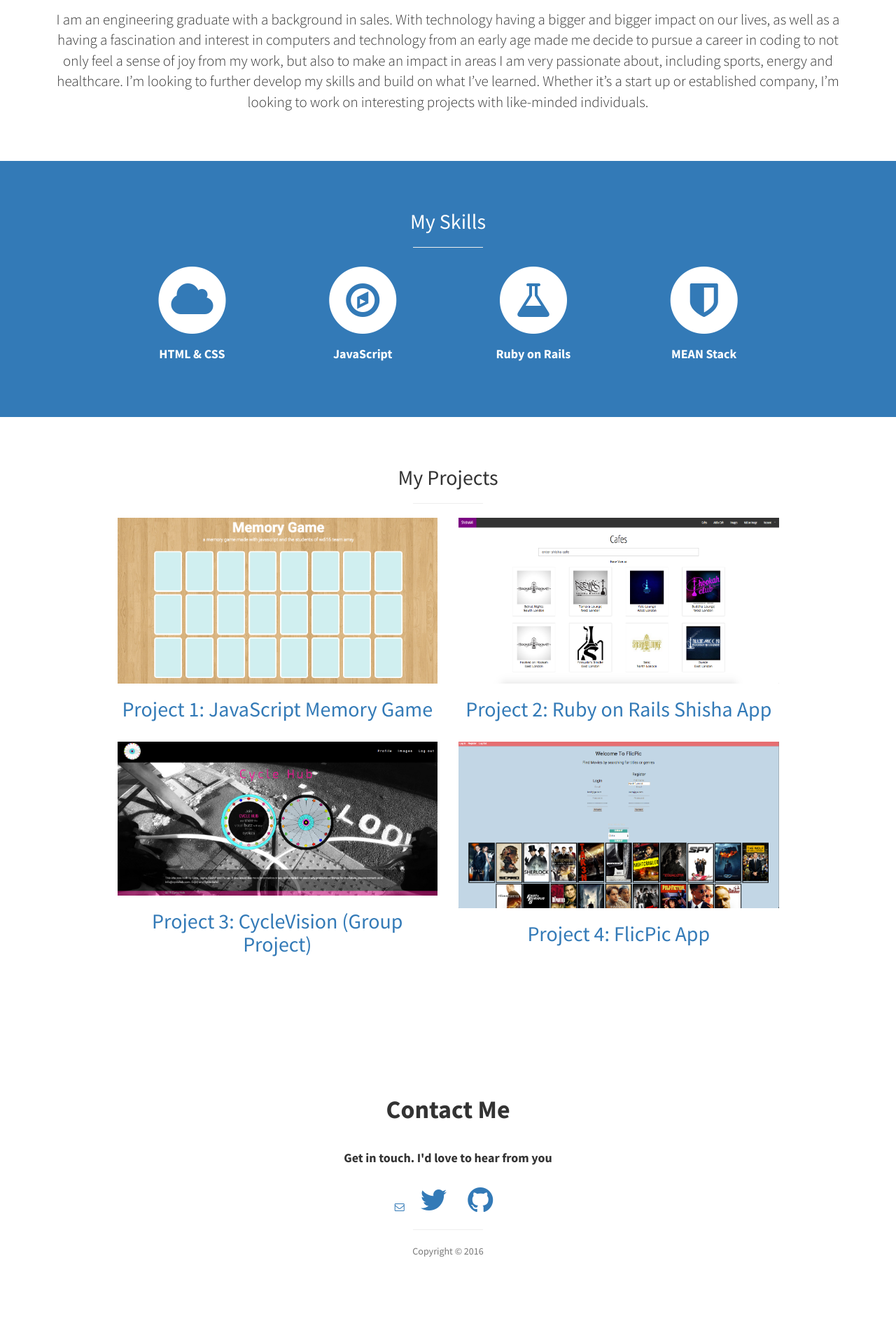
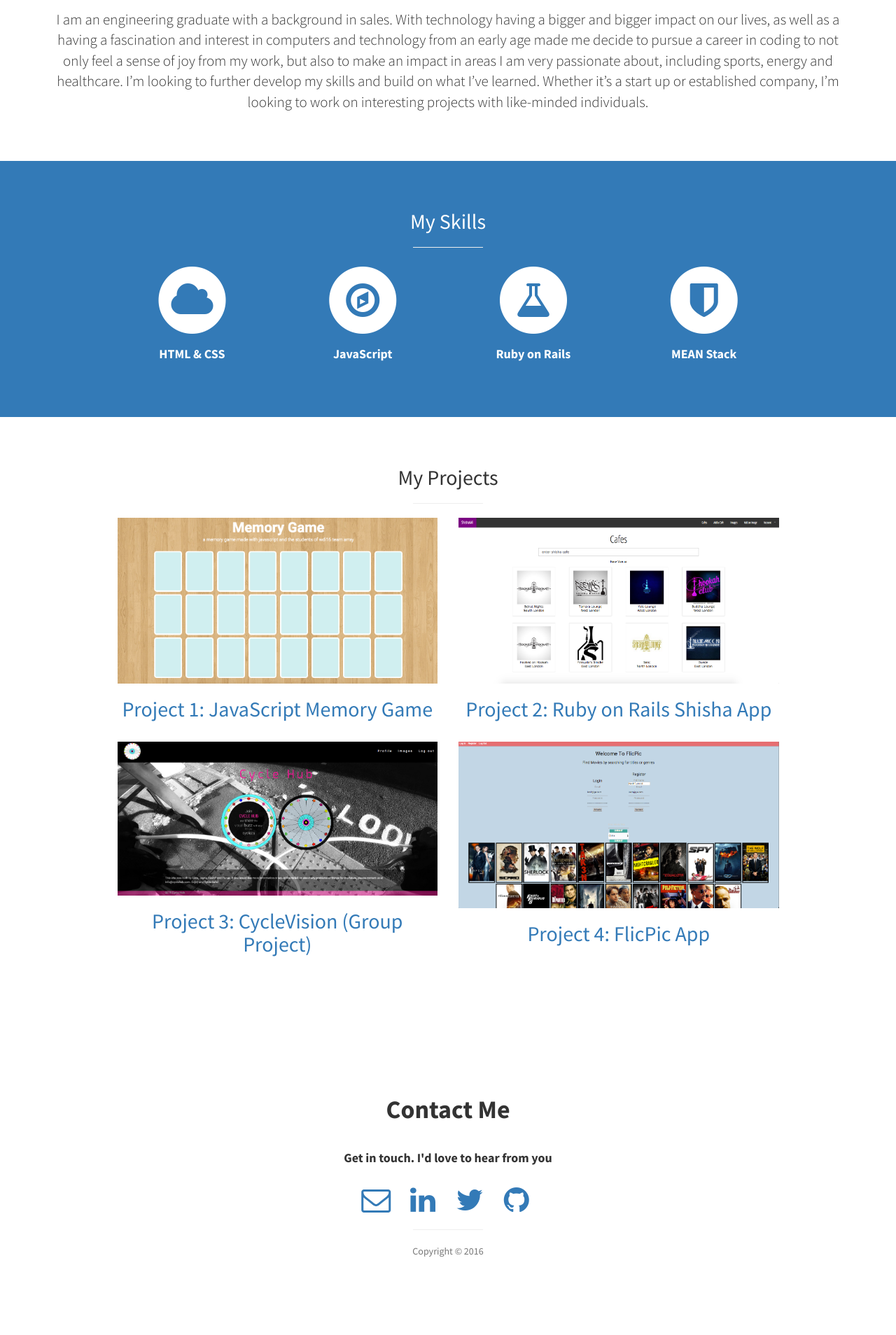
Before and after one commit to kashj22/kashj22.github.io, a Jekyll site: the page built from index.html, in a window 1280 px wide. Shown: the part 1200-3108 px from the top of the page at 70% size. Built offline with Jekyll 4.4.1, drawn with Linux system fonts in a browser that asks for light colours.

Commit message:
added logos for linkedin and email

```diff
--- a/_includes/footer.html
+++ b/_includes/footer.html
@@ -9,7 +9,11 @@
         <br>
         <ul class="list-inline">
         <li>
-        <a href="mailto:{{ site.email }}"><i class="fa fa-envelope-o fa-fw"></i></a>
+        <a href="mailto:{{ site.email }}"><i class="fa fa-envelope-o fa-fw fa-3x"></i></a>
+        </li>
+
+        <li>
+          <a href="https://linkedin.com/in/kashif-javaid-22787b29" target="_blank"><i class="fa fa-linkedin fa-fw fa-3x"></i></a>
         </li>
 
           <li>
```
